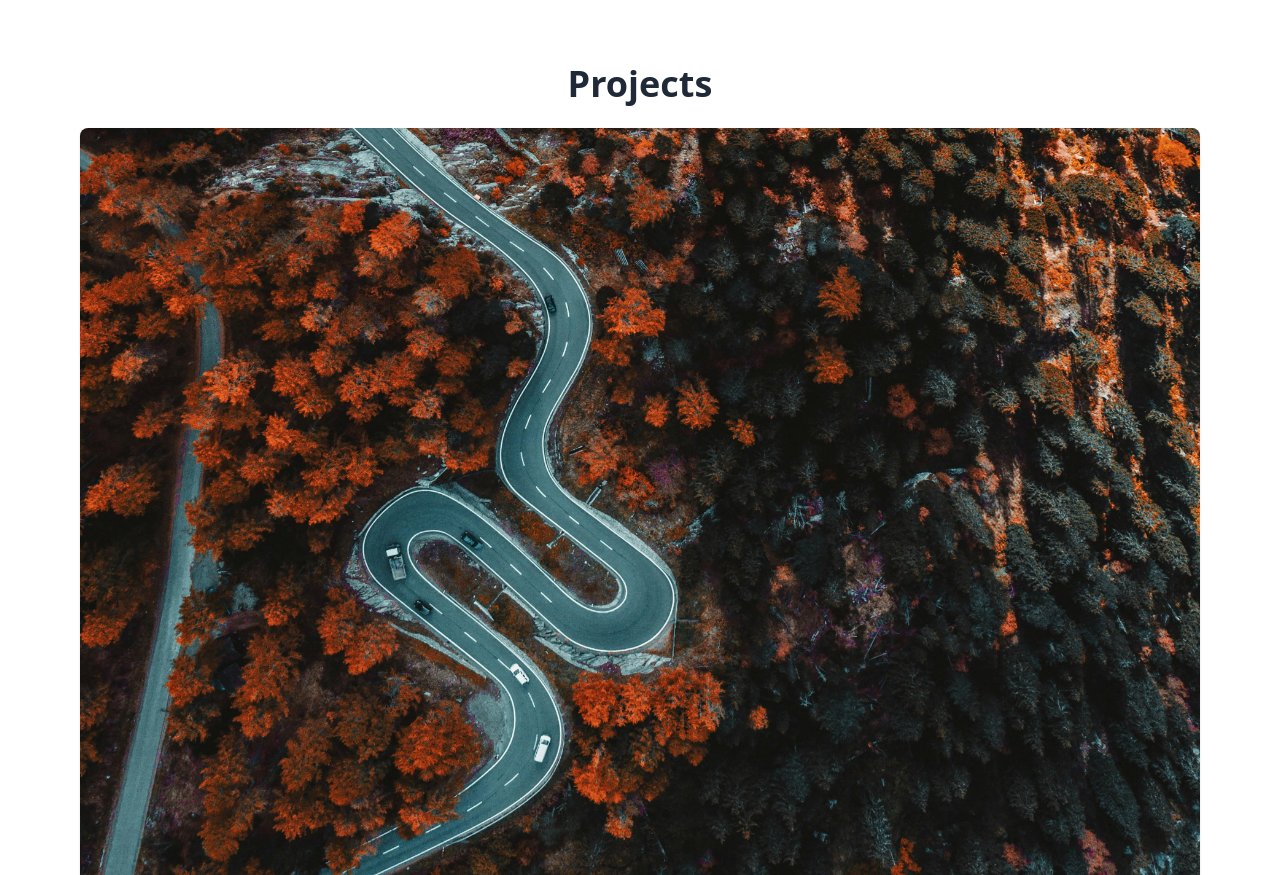
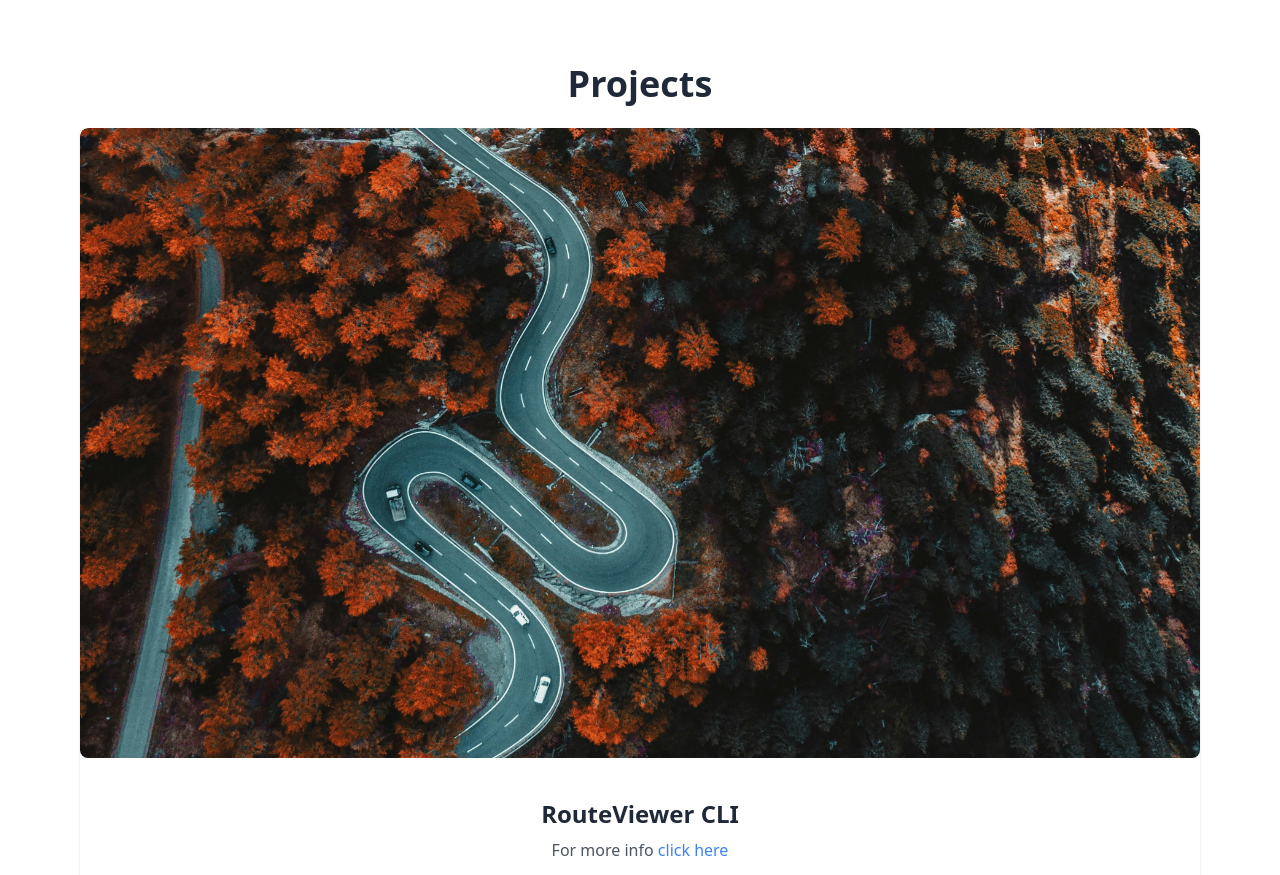
Before and after one commit to NicoloGrisoni/NicoloGrisoni-Portfolio, a website: page public/index.html in a window 1280 px wide. Shown: the part 1380-2255 px from the top of the page. Drawn offline with nearby package versions, Linux system fonts and the light colour scheme; files that its build step writes are made by us from their sources.

Commit message:
First attemp to fix an error about how the image is shown

```diff
--- a/public/index.html
+++ b/public/index.html
@@ -145,7 +145,7 @@
         <!-- Card of the project -->
         <div class="bg-white dark:bg-gray-800 shadow rounded-lg overflow-hidden flex flex-col">
           <!-- Image Section -->
-          <div class="aspect-video w-full bg-gray-100 dark:bg-gray-700">
+          <div class="aspect-video w-full bg-gray-100 dark:bg-gray-700 rounded-lg overflow-hidden mb-4">
             <img
               src="images/route.jpeg"
               alt="RouteViewer CLI Preview"
```
